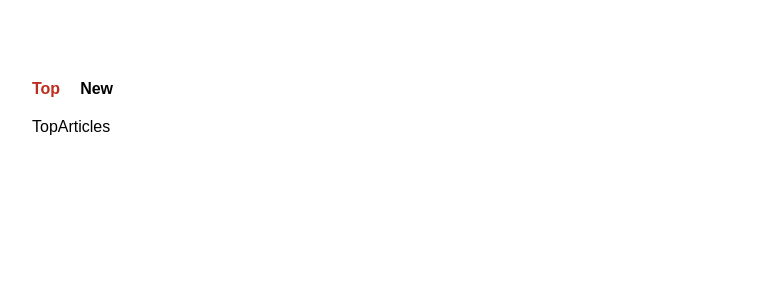
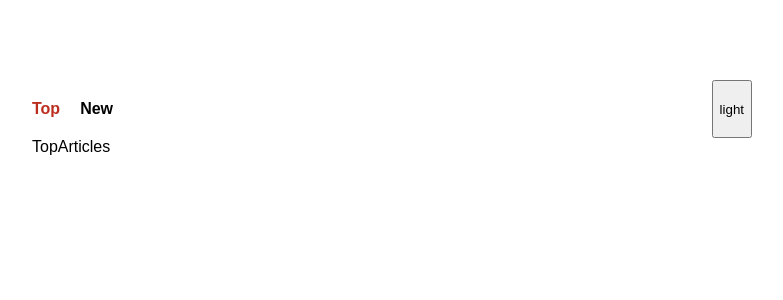
Before and after one commit to nomi589/hackernews_clone, a React (Vite) app: page / in a window 1280 px wide. Shown: the top 300 px of the page, without its empty margins (248-1031 px from the left). Built offline with nearby package versions, Linux system fonts and the light colour scheme.

Commit message:
Add ThemeToggle component (non-functional)

```diff
--- a/src/components/App.js
+++ b/src/components/App.js
@@ -3,6 +3,7 @@ import { BrowserRouter as Router, Route } from "react-router-dom";
 import Nav from "./Nav";
 import TopArticles from "./TopArticles";
 import NewArticles from "./NewArticles";
+import ThemeToggle from "./ThemeToggle";
 
 export default class App extends React.Component {
   state = {
@@ -17,10 +18,20 @@ export default class App extends React.Component {
     document.documentElement.setAttribute("data-theme", this.state.theme);
   }
 
+  toggleTheme = () => {
+    console.log("toggle");
+  };
+
   render() {
     return (
       <Router>
-        <Nav />
+        <header>
+          <Nav />
+          <ThemeToggle
+            theme={this.state.theme}
+            toggleTheme={this.toggleTheme}
+          />
+        </header>
         <Route path="/" exact component={TopArticles} />
         <Route path="/new" component={NewArticles} />
       </Router>
--- /dev/null
+++ b/src/components/ThemeToggle.js
@@ -0,0 +1,5 @@
+import React from "react";
+
+export default function ThemeToggle(props) {
+  return <button>{props.theme}</button>;
+}
--- a/src/styles.css
+++ b/src/styles.css
@@ -12,9 +12,14 @@ body {
   margin: 80px auto;
 }
 
+header {
+  display: flex;
+  justify-content: space-between;
+}
+
 nav ul {
   display: flex;
-  margin: 0 0 20px 0;
+  margin: 20px 0;
   padding: 0;
   gap: 20px;
 }
```
